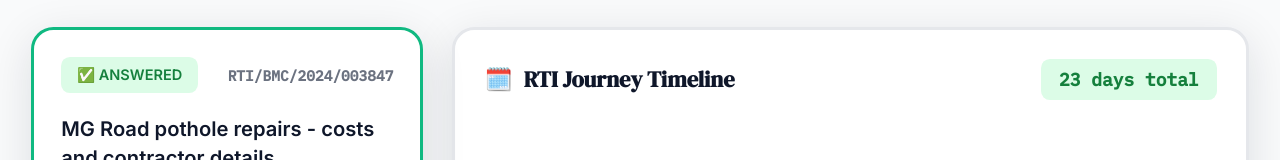
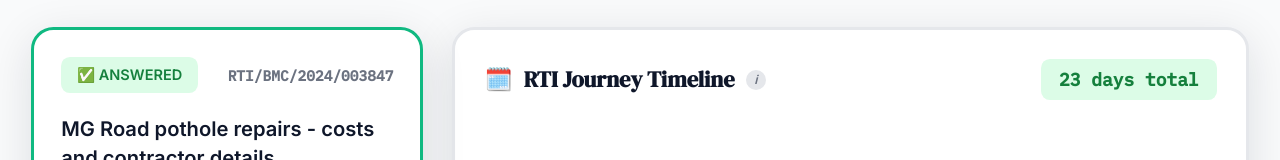
Before and after one commit to Yugantar-NGO/youRTI-UI, a Next.js app: page /rti/rti-001 in a window 1280 px wide. Shown: the part 159-319 px from the top of the page. Built offline with nearby package versions, Linux system fonts and the light colour scheme.

Commit message:
feat(timeline): add info icon to RTI Journey Timeline section

```diff
--- a/src/components/features/rti-detail/molecules/ImprovedTimeline.tsx
+++ b/src/components/features/rti-detail/molecules/ImprovedTimeline.tsx
@@ -1,6 +1,7 @@
 'use client'
 
 import { BaseProps, RTIStatus } from '@/types'
+import { InfoIcon } from '../atoms'
 import styles from './ImprovedTimeline.module.css'
 
 interface TimelineEvent {
@@ -162,6 +163,7 @@ export function ImprovedTimeline({
         <div className={styles.title}>
           <span>{config.icon}</span>
           <span>{config.title}</span>
+          <InfoIcon tooltip="Track your RTI application's progress from filing to response. This timeline shows key dates, current status, and how long the process has taken." />
         </div>
         <div
           className={styles.duration}
```
